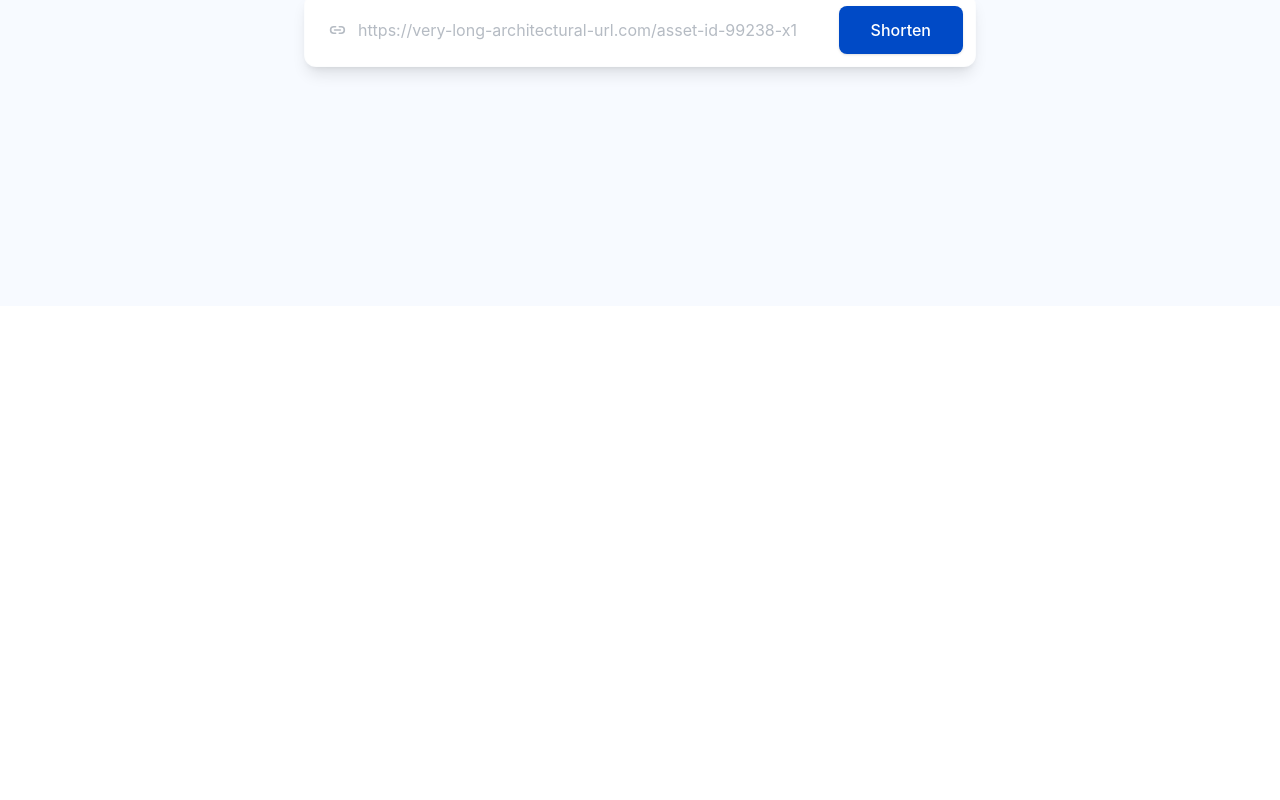
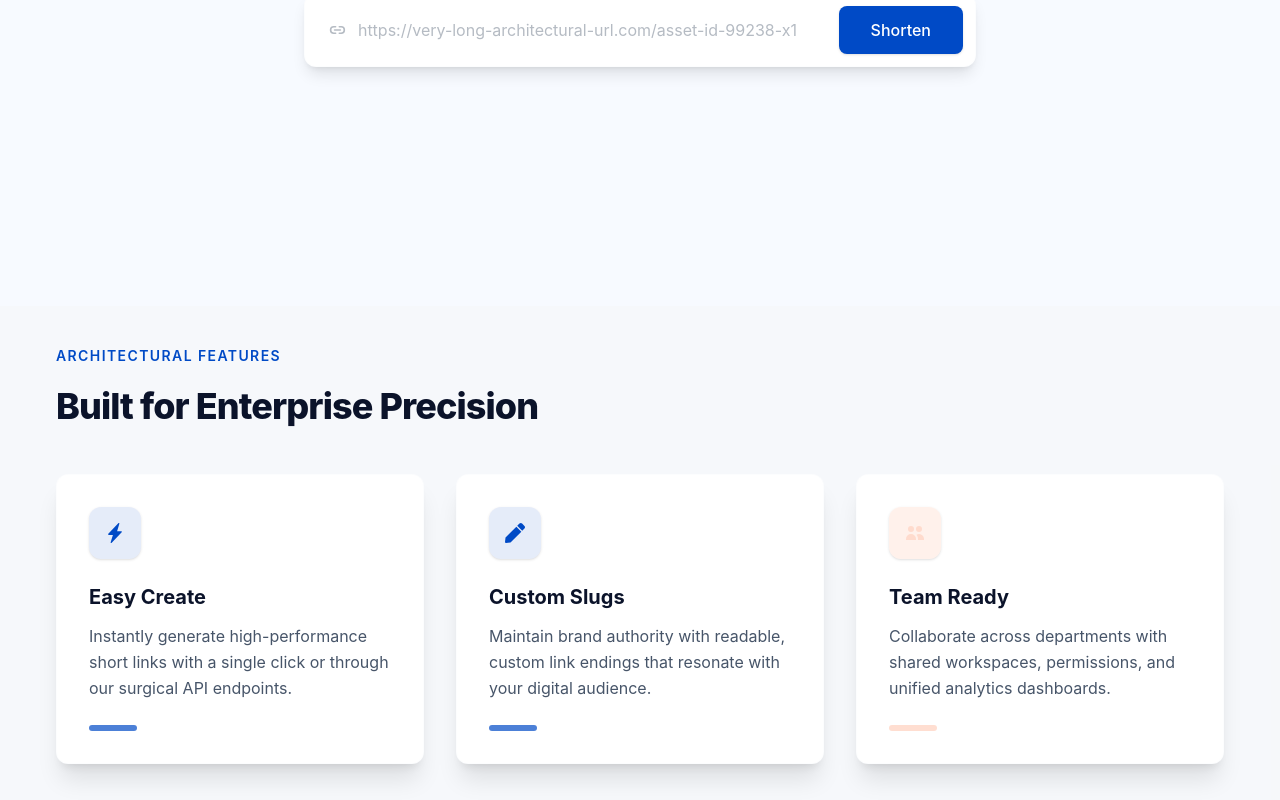
Before and after one commit to alfannurfaiz9/shrink_url_fe, a React (Vite) app: page /home in a window 1280 px wide. Shown: the part 552-1352 px from the top of the page. Before the commit the page ends 858 px from the top, so only its background shows below. Built offline with nearby package versions, Linux system fonts and the light colour scheme.

Commit message:
feat: add features section

```diff
--- /dev/null
+++ b/src/constants/featureList.ts
@@ -0,0 +1,43 @@
+import type { IconType } from "react-icons";
+import { BsLightningChargeFill } from "react-icons/bs";
+import { FaPen } from "react-icons/fa";
+import { HiUsers } from "react-icons/hi";
+
+interface IFeatureList {
+  icon: IconType;
+  iconBg: string;
+  title: string;
+  description: string;
+  barColor: string;
+  iconColor: string
+}
+
+export const featureList: IFeatureList[] = [
+  {
+    icon: BsLightningChargeFill,
+    iconBg: "bg-primary/10",
+    title: "Easy Create",
+    description:
+      "Instantly generate high-performance short links with a single click or through our surgical API endpoints.",
+    barColor: "bg-primary/70",
+    iconColor: "text-primary",
+  },
+  {
+    icon: FaPen,
+    iconBg: "bg-primary/10",
+    title: "Custom Slugs",
+    description:
+      "Maintain brand authority with readable, custom link endings that resonate with your digital audience.",
+    barColor: "bg-primary/70",
+    iconColor: "text-primary",
+  },
+  {
+    icon: HiUsers,
+    iconBg: "bg-accent-1/40",
+    title: "Team Ready",
+    description:
+      "Collaborate across departments with shared workspaces, permissions, and unified analytics dashboards.",
+    barColor: "bg-accent-1/90",
+    iconColor: "text-accent-1",
+  },
+];
--- /dev/null
+++ b/src/pages/Home/FeaturesSection.tsx
@@ -0,0 +1,46 @@
+import { featureList } from "../../constants/featureList";
+
+const FeaturesSection = () => {
+  return (
+    <section
+      id="features"
+      className="section-container bg-gray/30 py-20 flex flex-col gap-12"
+    >
+      <div className="text-left max-w-2xl flex flex-col gap-4">
+        <span className="text-primary font-semibold text-xs md:text-sm tracking-widest uppercase py-1">
+          Architectural Features
+        </span>
+        <h2 className="text-3xl md:text-4xl font-extrabold text-dark tracking-tight">
+          Built for Enterprise Precision
+        </h2>
+      </div>
+      <div className="grid grid-cols-1 md:grid-cols-3 gap-8">
+        {featureList.map((feature, index) => {
+          const Icon = feature.icon;
+
+          return (
+            <div
+              key={index}
+              className="bg-white p-8 rounded-xl shadow-xl border border-gray/10 flex flex-col items-start text-left hover:opacity-90 transition-all duration-300 hover:-translate-y-1 gap-6"
+            >
+              <div className={`p-4 rounded-xl ${feature.iconBg} shadow-sm`}>
+                <Icon className={`text-xl ${feature.iconColor}`} />
+              </div>
+              <div className="flex flex-col gap-3">
+                <h3 className="text-xl font-bold text-dark">{feature.title}</h3>
+                <p className="text-dark-gray text-sm md:text-base leading-relaxed">
+                  {feature.description}
+                </p>
+              </div>
+              <div
+                className={`w-12 h-1.5 rounded-full ${feature.barColor}`}
+              ></div>
+            </div>
+          );
+        })}
+      </div>
+    </section>
+  );
+};
+
+export default FeaturesSection;
--- a/src/pages/Home/index.tsx
+++ b/src/pages/Home/index.tsx
@@ -1,9 +1,11 @@
 import HeroSection from "./HeroSection"
+import FeaturesSection from "./FeaturesSection";
 
 const Home = () => {
   return (
     <>
       <HeroSection />
+      <FeaturesSection />
     </>
   );
 };
```
